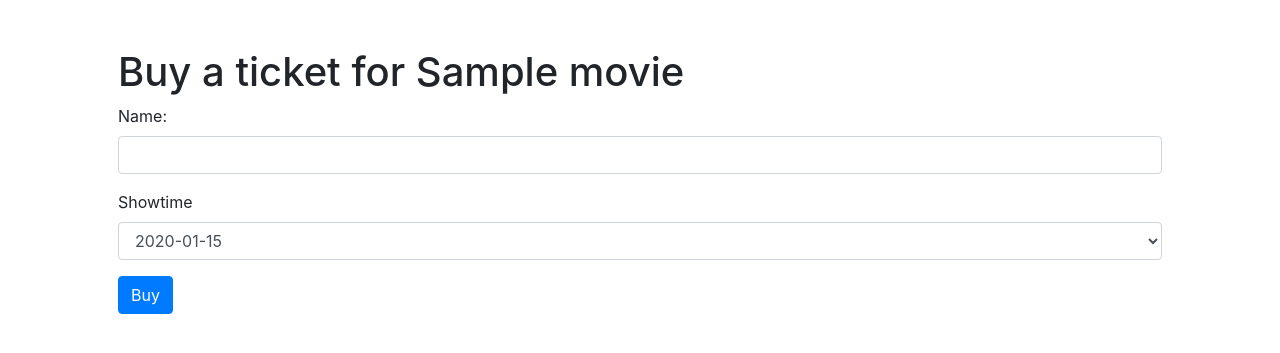
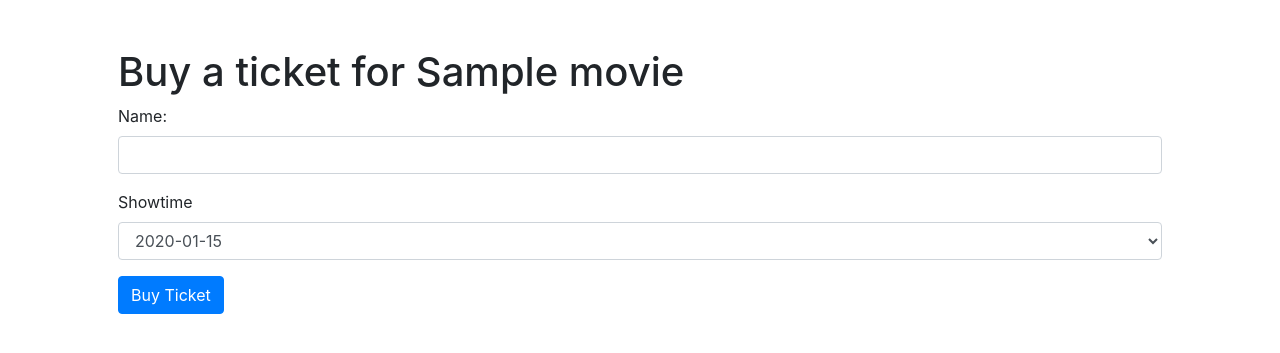
Before and after one commit to william-warren/django-movie-theater, a Django app: template app/templates/new_ticket.html in a window 1280 px wide. Shown: the top 353 px of the page. Run offline with Django 3.2, Linux system fonts and the light colour scheme; the template is opened without the code that fills it: most values are stand-ins (such as "Sample title", 1, 10 or a date in 2020); some libraries are stand-ins or nearby versions.

Commit message:
Change Buy button text to Buy Ticket

```diff
--- a/app/templates/new_ticket.html
+++ b/app/templates/new_ticket.html
@@ -16,6 +16,6 @@
         </select>
     </div>
     {{ form.errors }}
-    <button class="btn btn-primary">Buy</button>
+    <button class="btn btn-primary">Buy Ticket</button>
 </form>
 {% endblock content %}
```
